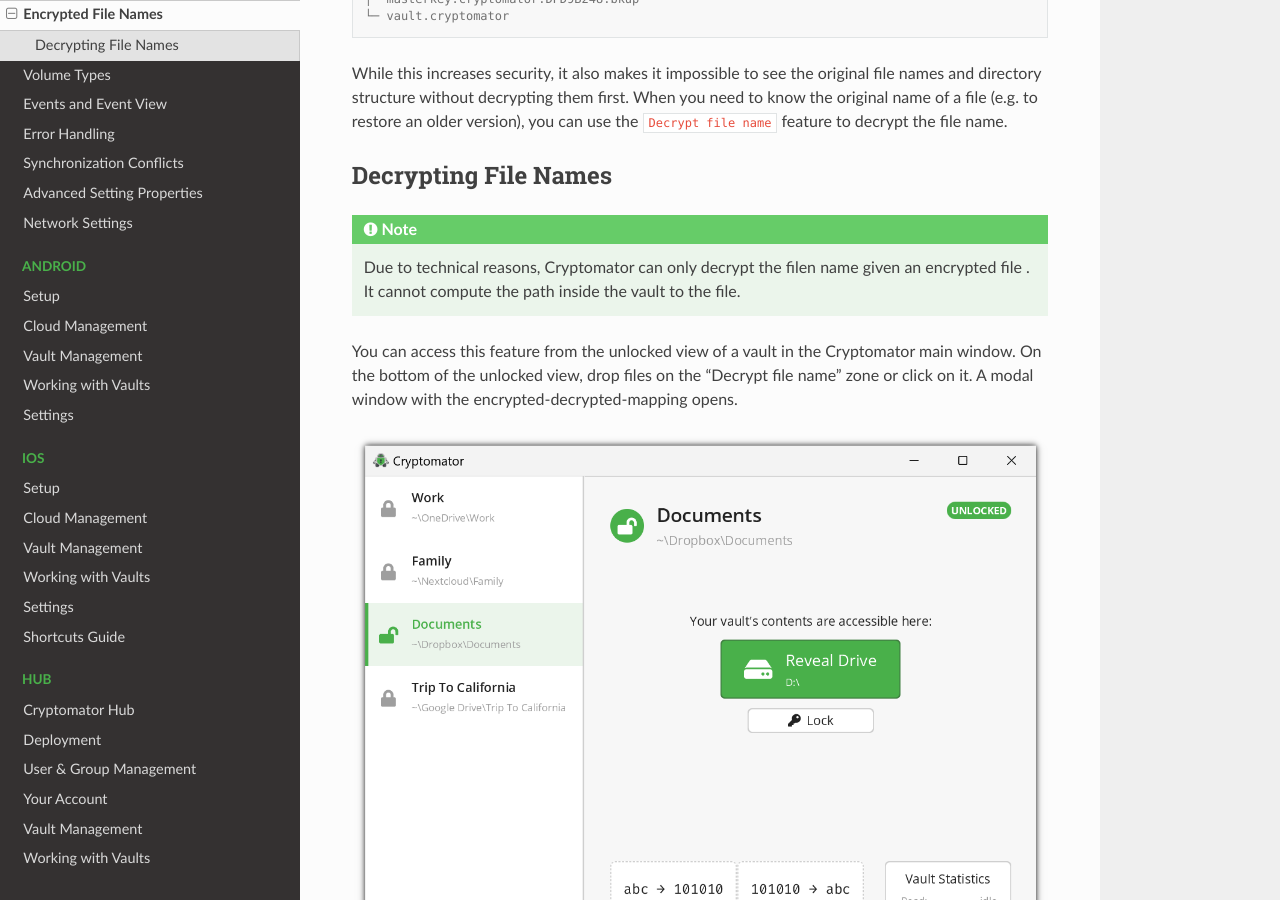
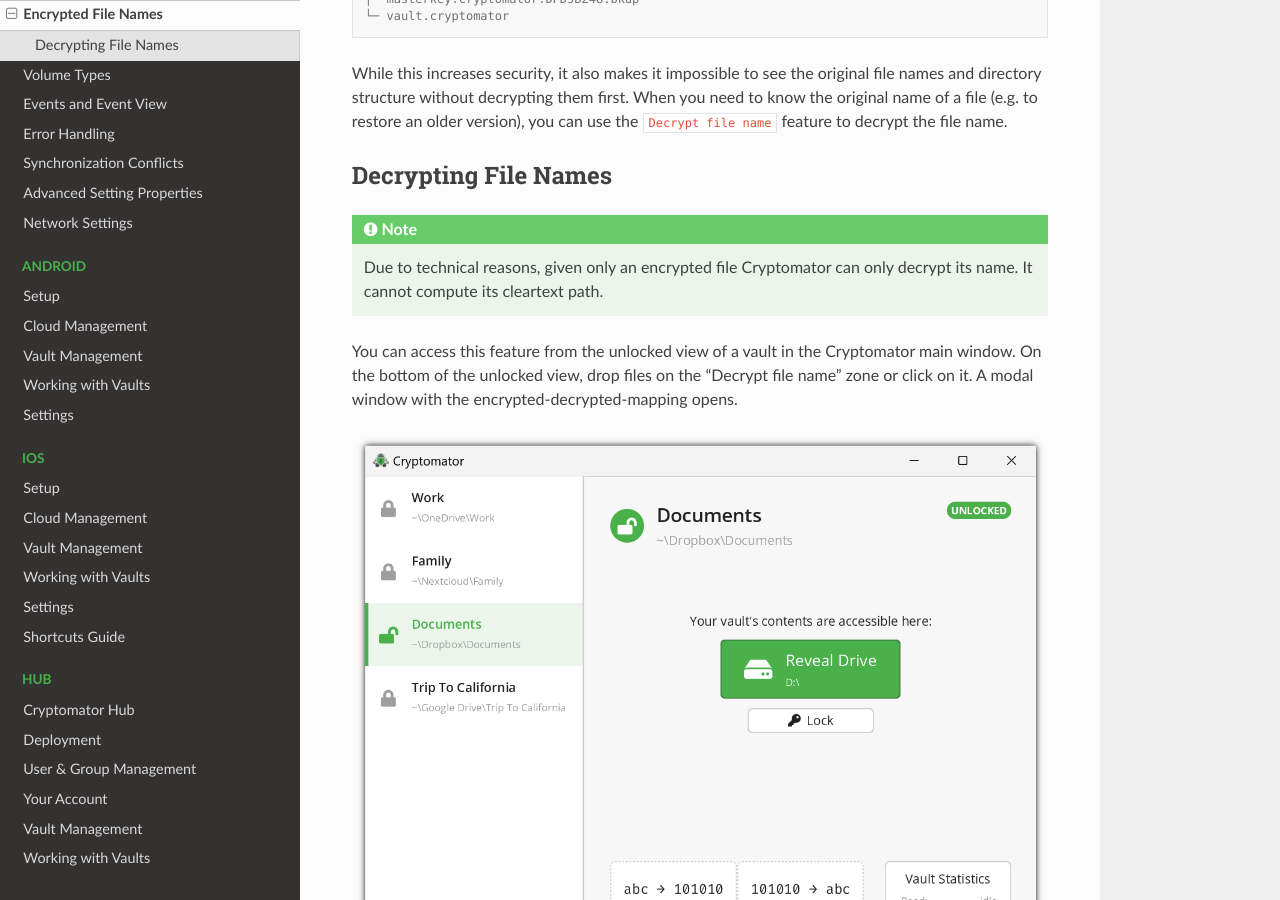
Before and after one commit to cryptomator/docs, a Sphinx documentation site: the page built from source/desktop/encrypted-file-names.rst, in a window 1280 px wide and 900 px high, scrolled down 762 px. Built offline with Sphinx 7.4.7 and the Read the Docs theme 3.1.0, drawn with Linux system fonts in a browser that asks for light colours.

Commit message:
fix grammar/punctuation issues

```diff
--- a/source/desktop/encrypted-file-names.rst
+++ b/source/desktop/encrypted-file-names.rst
@@ -47,8 +47,8 @@
 
 .. note::
 
-    Due to technical reasons, Cryptomator can only decrypt the filen name given an encrypted file .
-    It cannot compute the path inside the vault to the file.
+    Due to technical reasons, given only an encrypted file Cryptomator can only decrypt its name.
+    It cannot compute its cleartext path.
 
 You can access this feature from the unlocked view of a vault in the Cryptomator main window.
 On the bottom of the unlocked view, drop files on the "Decrypt file name" zone or click on it.
--- a/source/desktop/sync-conflicts.rst
+++ b/source/desktop/sync-conflicts.rst
@@ -5,10 +5,10 @@
 If there is a synchronization conflict, it is handled similarly to how most cloud storage services deal with conflicts.
 
 When a sync conflict occurs, cloud storage services typically resolve the conflict by leaving the local file as it is and create an additional, conflicting file with the content from the cloud.
-The file name is the same as the original one, suffixed with a short string (e.g., ``(Created by Alice)``) to indicate its a different version.
+The file name is the same as the original one, suffixed with a short string (e.g., ``(Created by Alice)``) to indicate it's a different version.
 
 Cryptomator handles encrypted files in the same way.
-It detects synchronization conflicts and appends the suffix from your cloud provider to the decrypted filename.
+It detects sync conflicts and appends the suffix from your cloud provider to the decrypted filename.
 If the filename with the conflict suffix is too long, Cryptomator shortens the overall filename.
 If the (decrypted) filename with the conflict suffix already exists, the conflicted file has a simple ``(X)`` suffix, where X is an integer.
 
```
